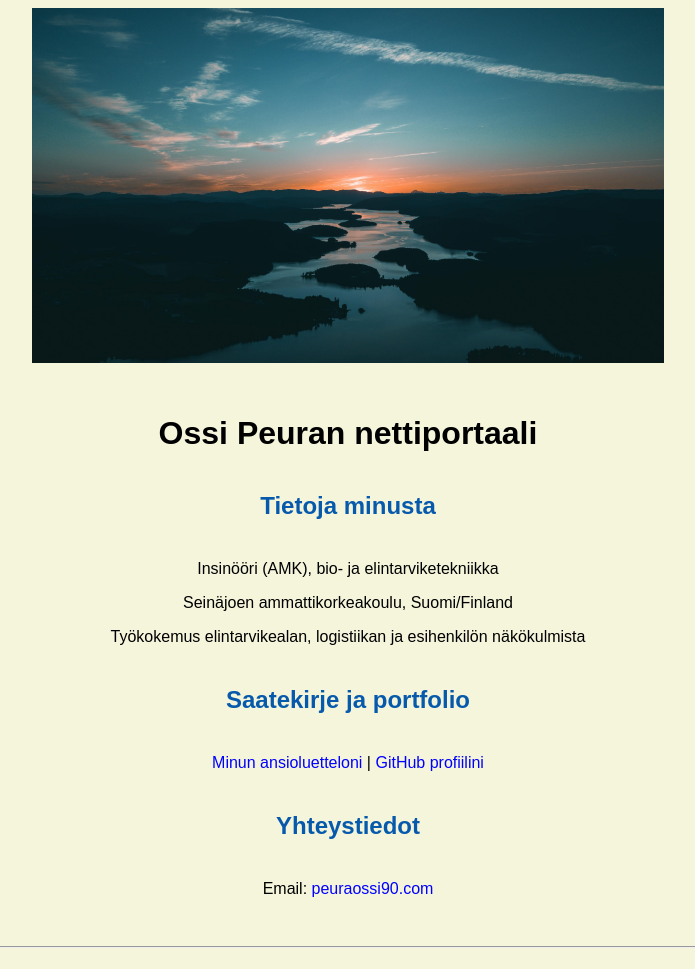
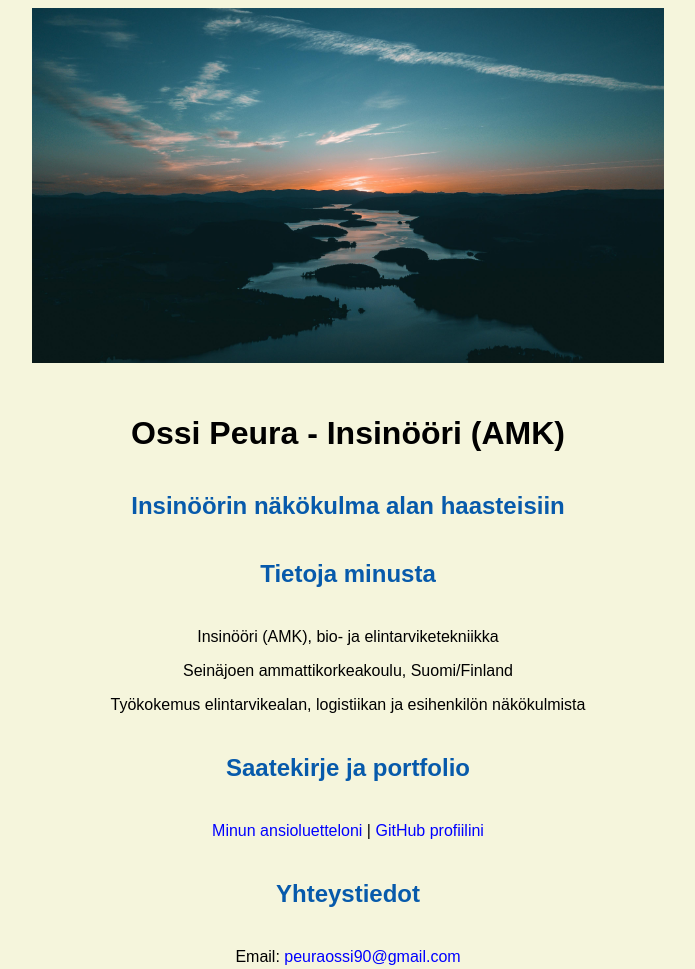
Before and after one commit to OssiPeura/ossipeura.github.io, a plain HTML site: page index.html in a window 1280 px wide. Shown: the top 969 px of the page, without its empty margins (292-987 px from the left). Drawn offline with Linux system fonts and the light colour scheme.

Commit message:
Update index.html
added a niced box in title text and made some text changes

```diff
--- a/index.html
+++ b/index.html
@@ -4,19 +4,32 @@
 
 <html lang="en">
 
+
+
   <header>
-    <title>Ossi Peuran Nettiportaali</title>
+    <title>Ossi Peura - Nettiportaali</title>
     <link rel="stylesheet" href="css/master.css">
     <link rel="FaviconIcon" href="images/favicon/favicon.ico" type="image/x-icon">
     <link rel="shortcut" href="images/favicon/favicon.ico" type="image/x-icon">
     <meta name="viewport" content="width-devide-width, initial-scale-1, shrink-to-fit=no">
     <meta name="name" content="Ossi Peuran nettiportaali">
     <!--<meta name="robots" content="noindex, nofollow"-->
+ <!--These links is the used font styles from google fonts-->
+ <link rel="preconnect" href="https://fonts.googleapis.com">
+<link rel="preconnect" href="https://fonts.gstatic.com" crossorigin>
+<link href="https://fonts.googleapis.com/css2?family=Domine:wght@400..700&display=swap" rel="stylesheet">
   </header>
+
+
+
 
   <body>
     <img src="images/landscape for frontpage.jpg" width="50%" alt="banner">
-    <h1>Ossi Peuran nettiportaali</h1>
+    <div class="title-box">
+    <h1 class="dominetitle">Ossi Peura - Insinööri (AMK)</h1>
+
+    <h2 class="dominetitle-italic">Insinöörin näkökulma alan haasteisiin</h2>
+    </div>
     <h2>Tietoja minusta</h2>
     <p>Insinööri (AMK), bio- ja elintarviketekniikka</p>
     <p>Seinäjoen ammattikorkeakoulu, Suomi/Finland</p>
@@ -26,14 +39,14 @@
     <p><a href="resume.html">Minun ansioluetteloni</a> | <a href="https://github.com/OssiPeura">GitHub profiilini </a></p>
 
     <h2>Yhteystiedot </h2>
-    <p>  Email: <a href="mailto:peuraossi90@gmail.com">peuraossi90.com</a> </p>
+    <p>  Email: <a href="mailto:peuraossi90@gmail.com">peuraossi90@gmail.com</a> </p>
 
 
   </body>
 
   <footer>
 <hr>
-<code> Copyright <c> 2025 Ossi Peura</code>
+<code> Copyright <c> 2025 Ossi Peura </code>
   </footer>
 
 </html>
```
